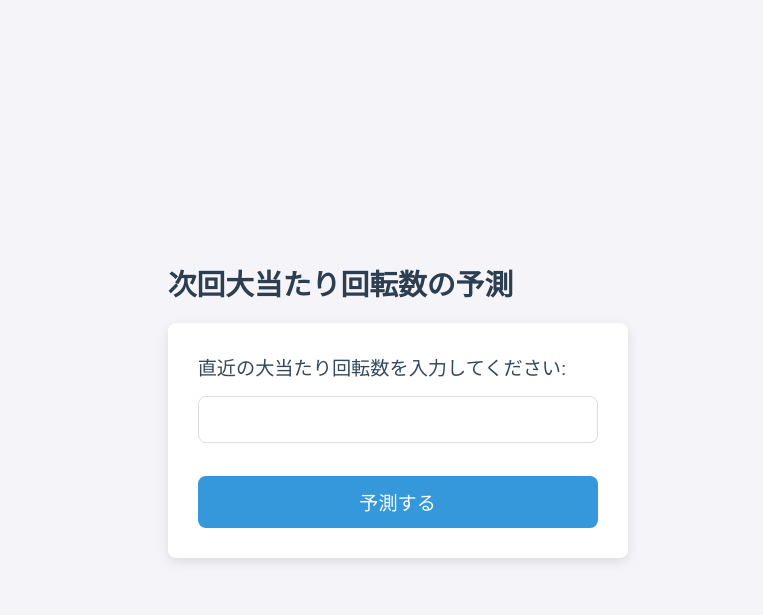
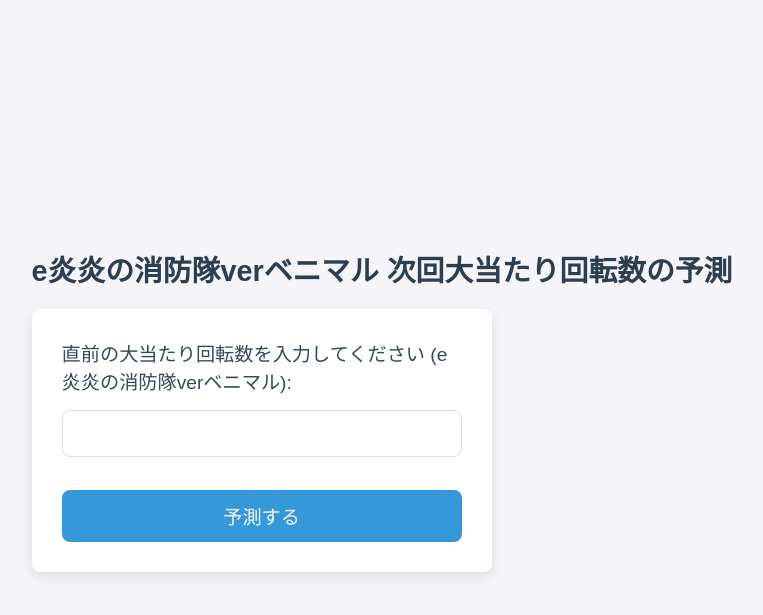
Before and after one commit to inoue290/enenAI, a Flask app: page / in a window 1280 px wide. Shown: the top 615 px of the page, without its empty margins (258-1021 px from the left). Run offline with Flask 3, Linux system fonts and the light colour scheme.

Commit message:
Update index.html

```diff
--- a/templates/index.html
+++ b/templates/index.html
@@ -91,9 +91,9 @@
 <body>
 
     <div>
-        <h1>次回大当たり回転数の予測</h1>
+        <h1>e炎炎の消防隊verベニマル 次回大当たり回転数の予測</h1>
         <form method="POST">
-            <label for="input_atari">直近の大当たり回転数を入力してください:</label><br>
+            <label for="input_atari">直前の大当たり回転数を入力してください (e炎炎の消防隊verベニマル):</label><br>
             <input type="number" id="input_atari" name="input_atari" required
                    value="{{ input_value if input_value is not none else '' }}">
             <br><br>
```
